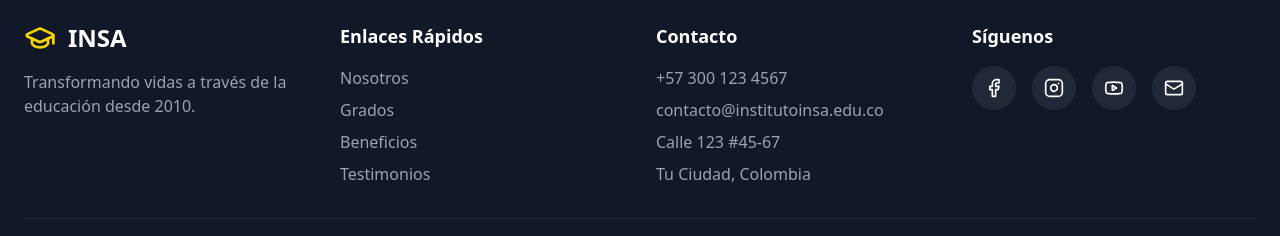
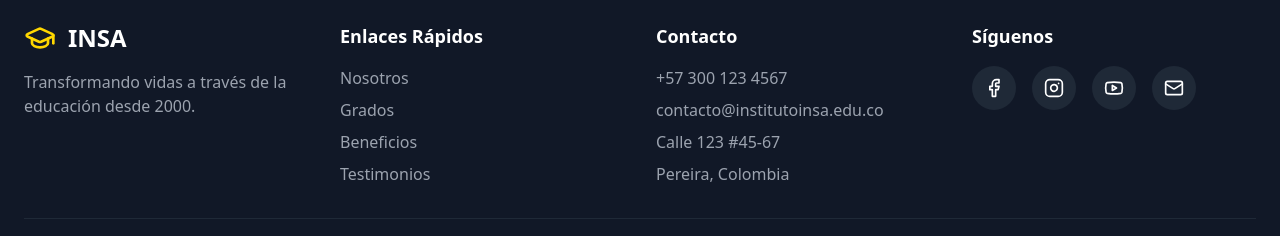
Before and after one commit to stevenstc/insa, a React (Vite) app: page / in a window 1280 px wide. Shown: the part 4754-4990 px from the top of the page. Built offline with nearby package versions, Linux system fonts and the light colour scheme.

Commit message:
Updated Footer.tsx

```diff
--- a/src/components/Footer.tsx
+++ b/src/components/Footer.tsx
@@ -11,7 +11,7 @@ export default function Footer() {
               <span className="text-2xl font-bold">INSA</span>
             </div>
             <p className="text-gray-400">
-              Transformando vidas a través de la educación desde 2010.
+              Transformando vidas a través de la educación desde 2000.
             </p>
           </div>
 
@@ -31,7 +31,7 @@ export default function Footer() {
               <li>+57 300 123 4567</li>
               <li>contacto@institutoinsa.edu.co</li>
               <li>Calle 123 #45-67</li>
-              <li>Tu Ciudad, Colombia</li>
+              <li>Pereira, Colombia</li>
             </ul>
           </div>
 
```
